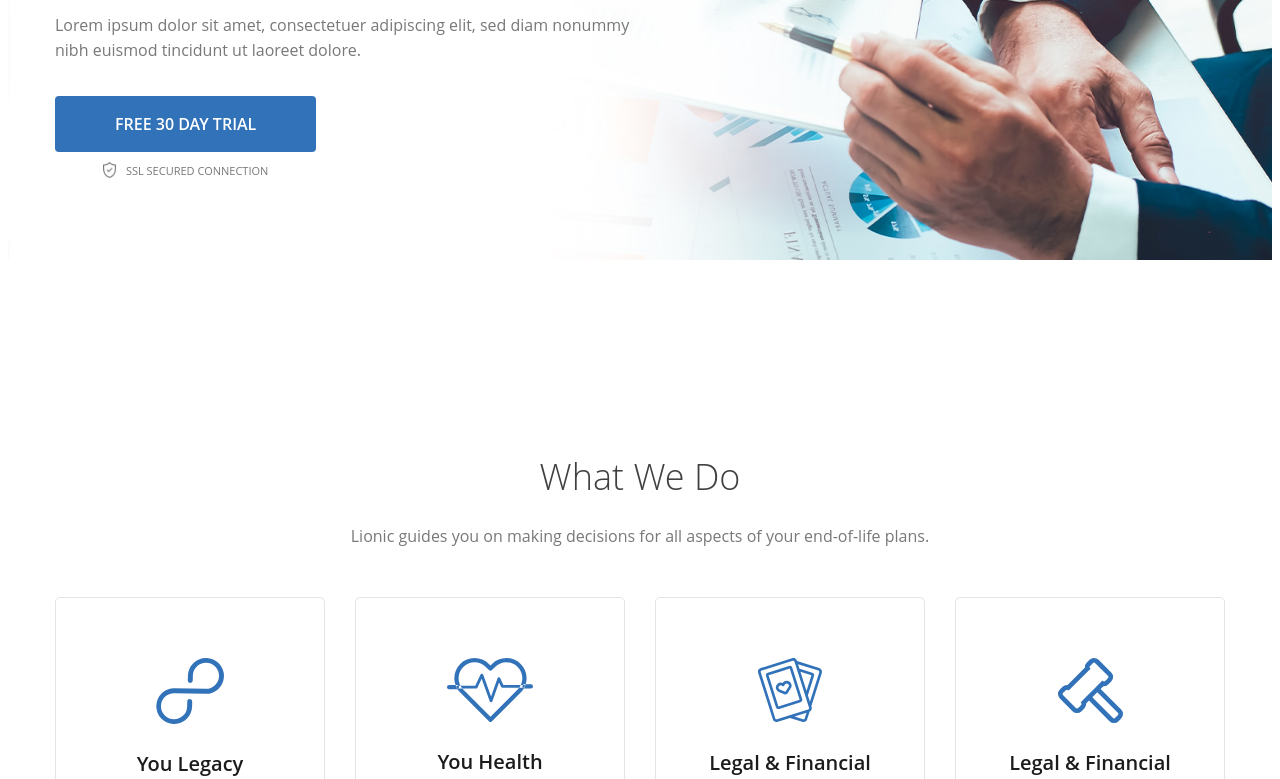
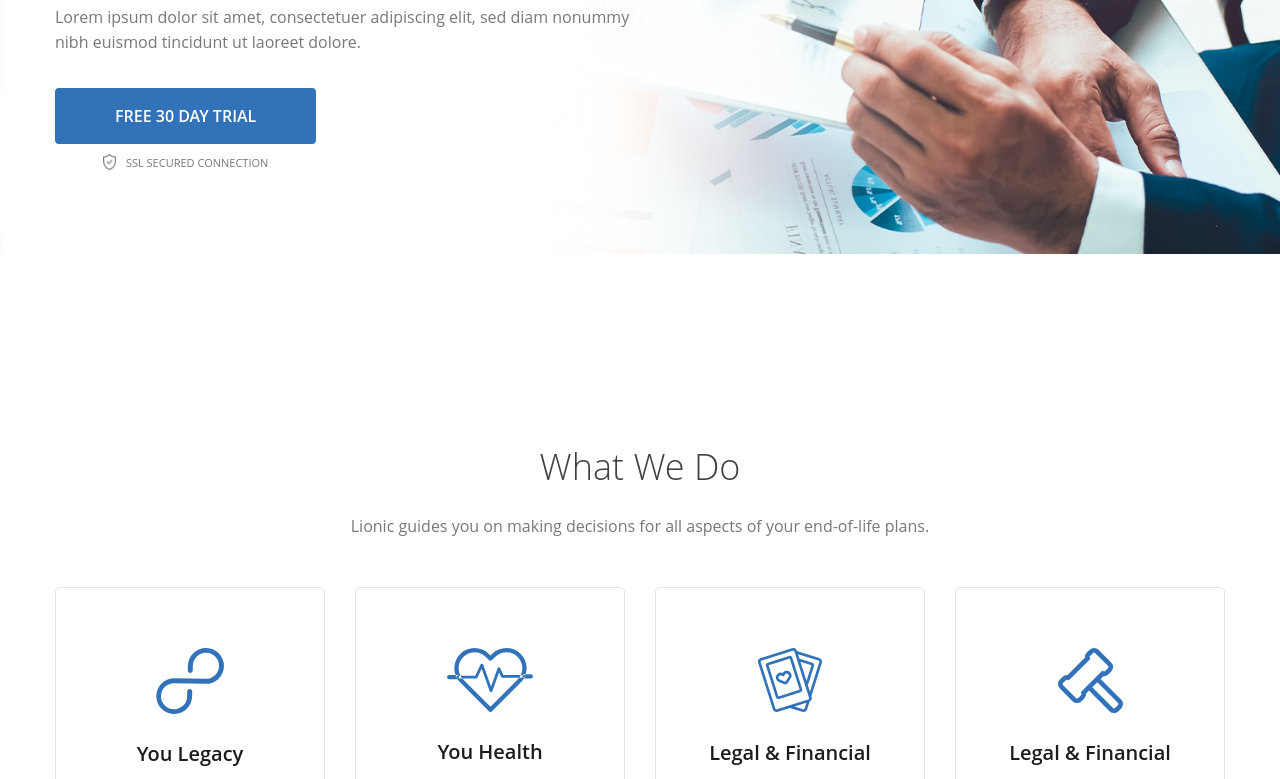
Before and after one commit to Borislav2515/Lionic, a plain HTML site: page index.html in a window 1280 px wide. Shown: the part 364-1143 px from the top of the page. Drawn offline with Linux system fonts and the light colour scheme; a web font is replaced by a local one.

Commit message:
Update index.html

```diff
--- a/index.html
+++ b/index.html
@@ -6,7 +6,7 @@
           content="width=device-width, user-scalable=no, initial-scale=1.0, maximum-scale=1.0, minimum-scale=1.0">
     <meta http-equiv="X-UA-Compatible" content="ie=edge">
     <link rel="stylesheet" href="fonts/Open_Sans">
-    <link rel="stylesheet" href="css/normolize.css">
+    <link rel="stylesheet" href="css/normalize.css">
     <link rel="stylesheet" href="css/main.css">
     <title>Lionic</title>
 </head>
```
